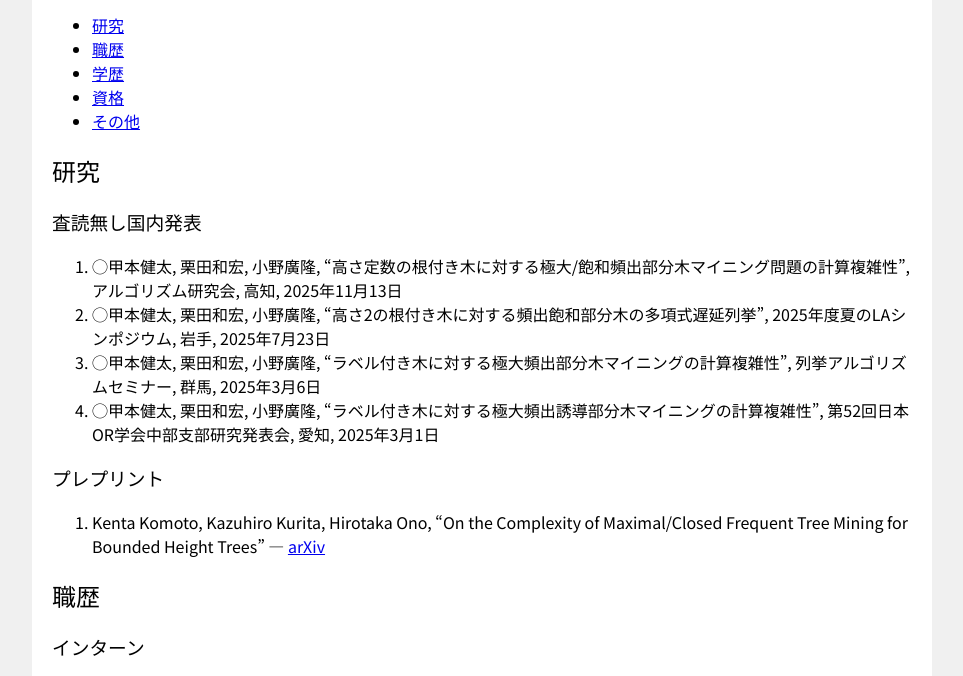
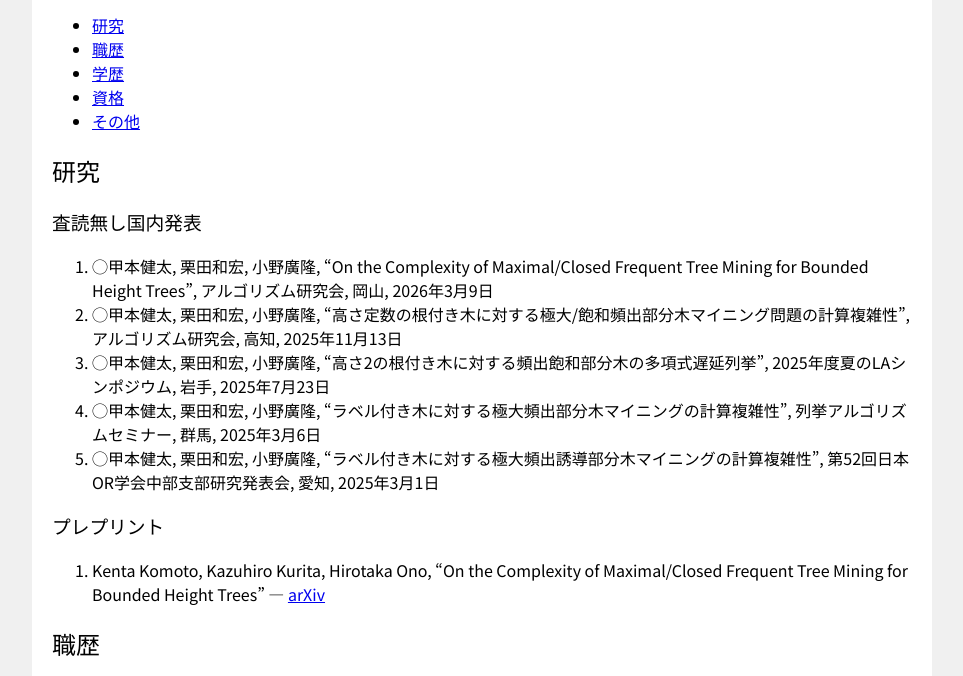
Before and after one commit to kentakom1213/kentakom1213.github.io, an Astro site: page / in a window 1280 px wide. Shown: the part 123-799 px from the top of the page, without its empty margins (158-1121 px from the left). Built offline with nearby package versions, Linux system fonts and the light colour scheme; Astro itself is replaced by a stand-in of ours.

Commit message:
add: アルゴ研を追加

```diff
--- a/src/contents/contents.md
+++ b/src/contents/contents.md
@@ -5,6 +5,7 @@
 
 ### 査読無し国内発表
 
+1. ◯甲本健太, 栗田和宏, 小野廣隆, "On the Complexity of Maximal/Closed Frequent Tree Mining for Bounded Height Trees", アルゴリズム研究会, 岡山, 2026年3月9日
 1. ◯甲本健太, 栗田和宏, 小野廣隆, "高さ定数の根付き木に対する極大/飽和頻出部分木マイニング問題の計算複雑性", アルゴリズム研究会, 高知, 2025年11月13日
 1. ◯甲本健太, 栗田和宏, 小野廣隆, "⾼さ2の根付き⽊に対する頻出飽和部分⽊の多項式遅延列挙", 2025年度夏のLAシンポジウム, 岩手, 2025年7月23日
 1. ◯甲本健太, 栗田和宏, 小野廣隆, "ラベル付き木に対する極大頻出部分木マイニングの計算複雑性", 列挙アルゴリズムセミナー, 群馬, 2025年3月6日
```
